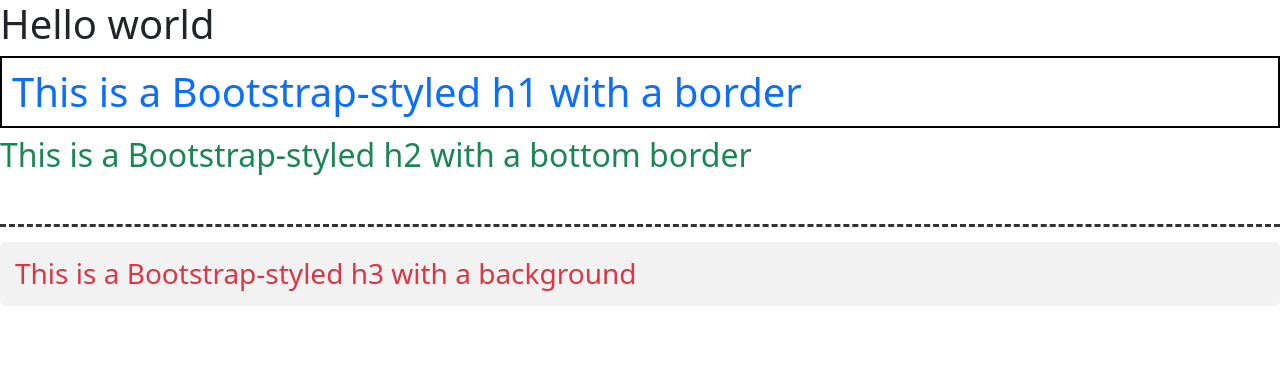
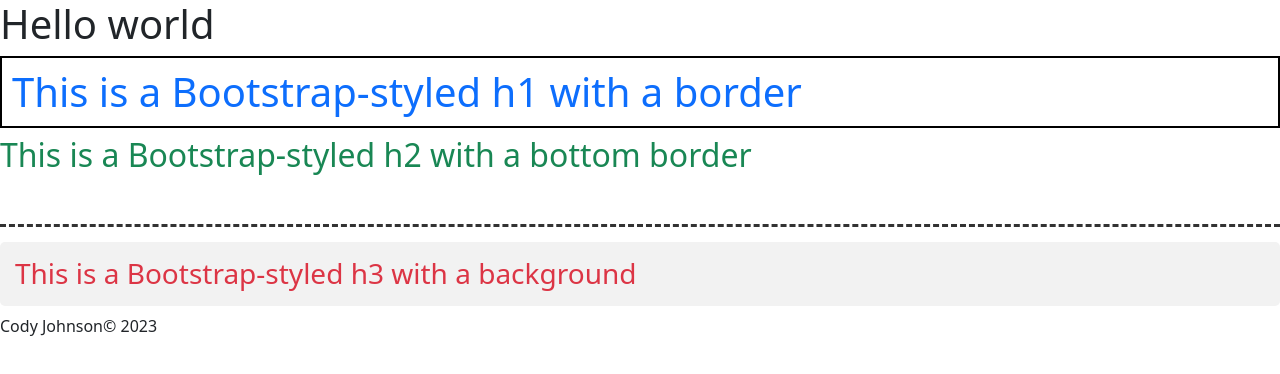
Before and after one commit to codyjohnsontx/insideroutsider, a plain HTML site: page index.html in a window 1280 px wide. Drawn offline with nearby package versions, Linux system fonts and the light colour scheme.

Commit message:
add footer to index.html

```diff
--- a/index.html
+++ b/index.html
@@ -13,6 +13,7 @@
     <h1 class="text-primary custom-h1">This is a Bootstrap-styled h1 with a border</h1>
     <h2 class="text-success custom-h2">This is a Bootstrap-styled h2 with a bottom border</h2>
     <h3 class="text-danger custom-h3">This is a Bootstrap-styled h3 with a background</h3>
+    <footer>Cody Johnson© 2023</footer>
 
     <script src="https://cdn.jsdelivr.net/npm/@popperjs/core@2.11.8/dist/umd/popper.min.js" integrity="sha384-I7E8VVD/ismYTF4hNIPjVp/Zjvgyol6VFvRkX/vR+Vc4jQkC+hVqc2pM8ODewa9r" crossorigin="anonymous"></script>
     <script src="https://cdn.jsdelivr.net/npm/bootstrap@5.3.1/dist/js/bootstrap.min.js" integrity="sha384-Rx+T1VzGupg4BHQYs2gCW9It+akI2MM/mndMCy36UVfodzcJcF0GGLxZIzObiEfa" crossorigin="anonymous"></script><script src="script.js"></script>
```
